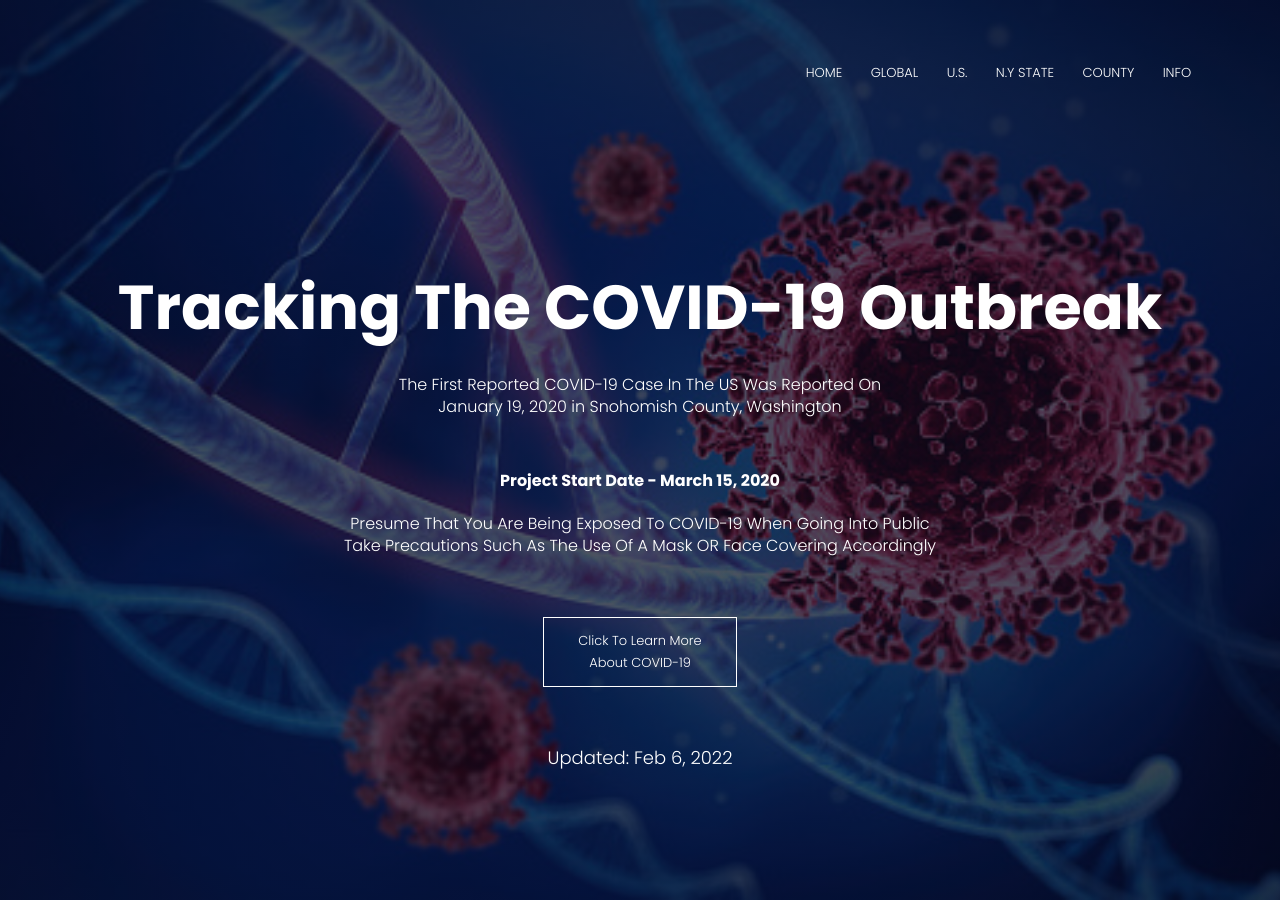
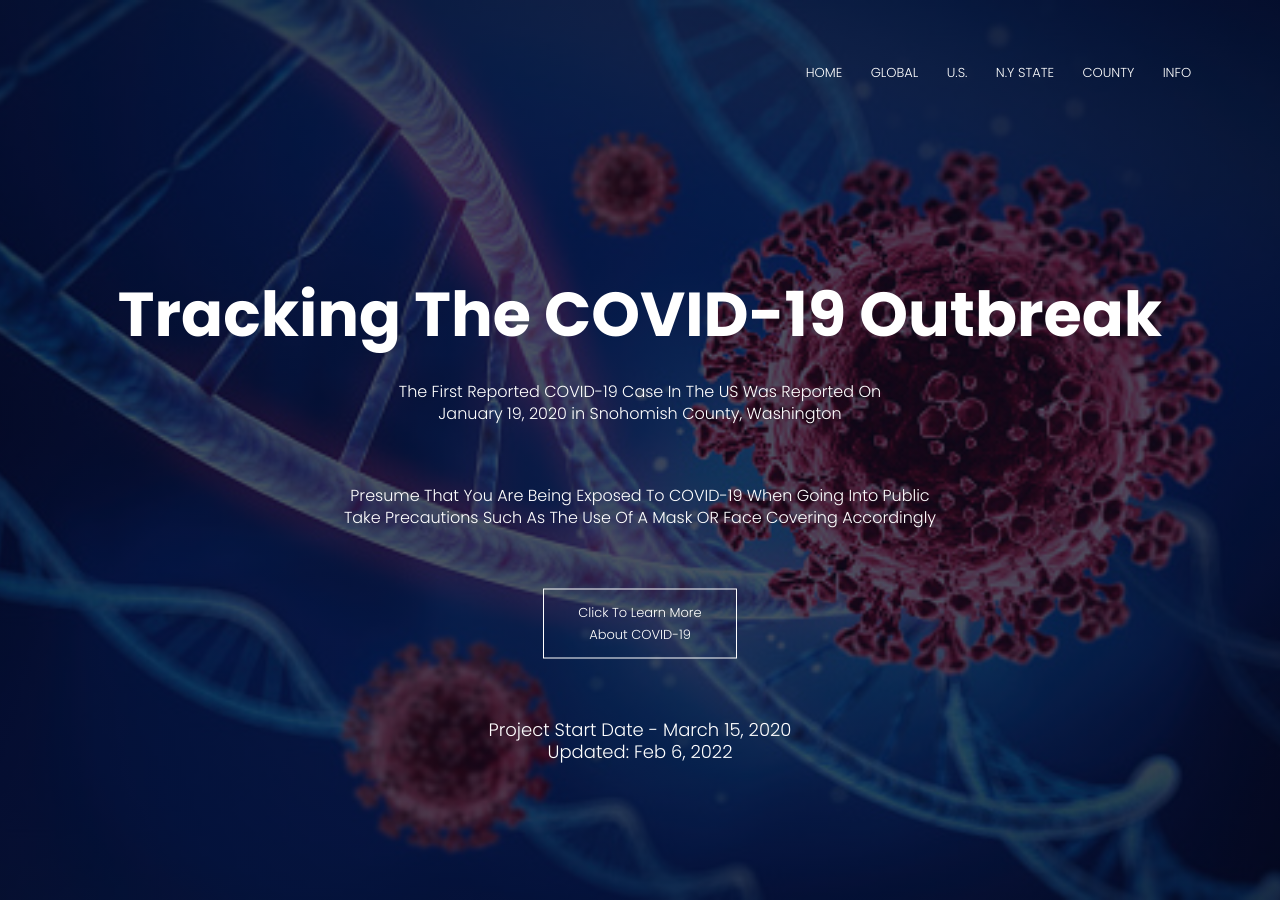
Before and after one commit to Pasin3ru/Tracking-COVID-19, a Jekyll site: the page built from index.html, in a window 1280 px wide and 900 px high. Built offline with Jekyll 4.4.1, drawn with Linux system fonts in a browser that asks for light colours.

Commit message:
update data

```diff
--- a/_includes/hospital-tables/s_hospital.html
+++ b/_includes/hospital-tables/s_hospital.html
@@ -1,11 +1,11 @@
 <table border="1" class="dataframe">
   <thead>
     <tr style="text-align: center;">
-      <th style="min-width: 60px;">Date</th>
-      <th style="min-width: 60px;">Patients Currently</th>
-      <th style="min-width: 60px;">Patients Admitted</th>
-      <th style="min-width: 60px;">Patients In ICU</th>
-      <th style="min-width: 60px;">Patients Expired</th>
+      <th style="min-width: 75px;">Date</th>
+      <th style="min-width: 75px;">Patients Currently</th>
+      <th style="min-width: 75px;">Patients Admitted</th>
+      <th style="min-width: 75px;">Patients In ICU</th>
+      <th style="min-width: 75px;">Patients Expired</th>
     </tr>
   </thead>
   <tbody>
--- a/_layouts/home.html
+++ b/_layouts/home.html
@@ -6,11 +6,10 @@ layout: default
   <h1>Tracking The COVID-19 Outbreak</h1>
   <p>The First Reported COVID-19 Case In The US Was Reported On<br>January 19, 2020 in Snohomish County, Washington</p>
 
-  <h4>Project Start Date - March 15, 2020</h4>
   <p>Presume That You Are Being Exposed To COVID-19 When Going Into Public<br>
     Take Precautions Such As The Use Of A Mask OR Face Covering Accordingly</p>
   <p><a href="learn-more.html" class="hero-btn">Click To Learn More<br>About COVID-19</a></p>
-  <ul class="date_time">Updated: Feb 6, 2022</ul>
+  <ul class="date_time">Project Start Date - March 15, 2020<br>Updated: Feb 6, 2022</ul>
 
 </div>
 </section>
```
